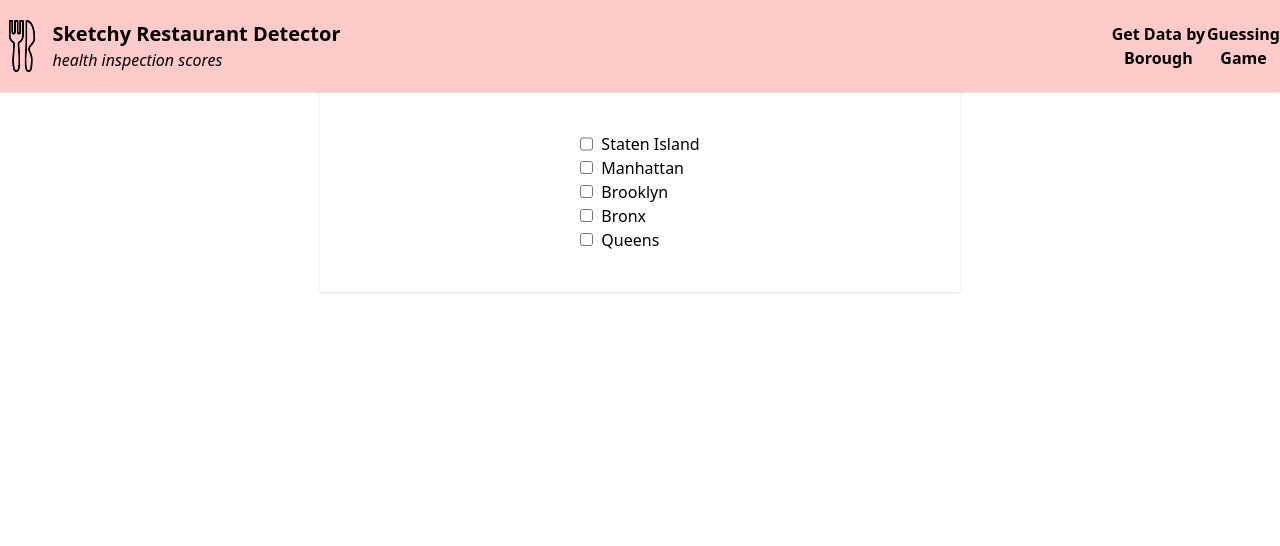
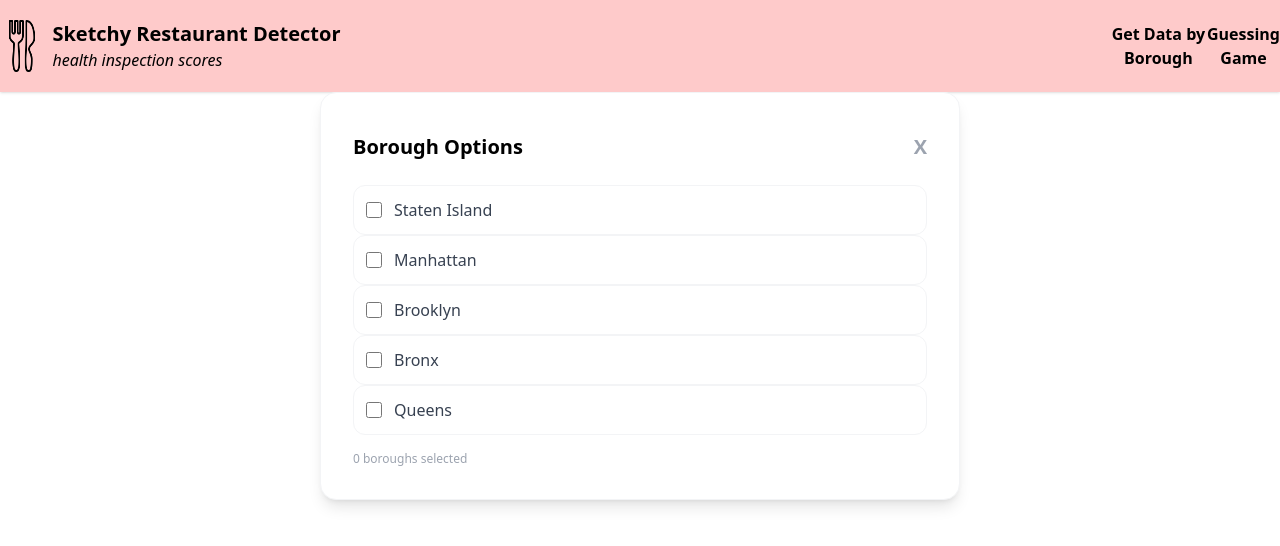
Before and after one commit to staten-island-tech/vue-open-data-Crystal-Lin1, a Vue app in the folder app/: page / in a window 1280 px wide. Both pictures are taken after a click on the button "Get Data by Borough". Shown: the top 546 px of the page. Built offline with nearby package versions, Linux system fonts and the light colour scheme; no server answers.

Commit message:
feat: boro data form emits. props, css

```diff
--- a/app/src/components/BoroughData.vue
+++ b/app/src/components/BoroughData.vue
@@ -1,39 +1,32 @@
 <template>
-    <div class="shadow w-[50%] p-10 m-auto flex justify-center">
-        <form @submit.prevent="" >
+    <div class="bg-white shadow-lg w-[50%] p-8 m-auto rounded-2xl border border-gray-100">
 
-            <div class="flex">
-                <input class='mr-2'id='statenIsland' name='boro' value='statenIsland' type="checkbox">
-                <label for="statenIsland">Staten Island</label>
+        <form @submit.prevent="" class="w-full" >
+            <div class="flex justify-between items-center mb-4">
+                <h1 class="text-xl my-2 font-bold">Borough Options</h1>
+                <button @click="$emit('close')" class="text-gray-400 hover:text-gray-700 text-xl font-bold transition-colors">X</button>
             </div>
-            <div class="">
-                <input class='mr-2' id='manhattan' name='boro' value='manhattan' type="checkbox">
-                <label for="manhattan">Manhattan</label>
-            </div>
-            <div class="">
-                <input class='mr-2' id='brooklyn' name='boro' value='brooklyn' type="checkbox">
-                <label for="brooklyn">Brooklyn</label>
-            </div>
-            <div class="">
-                <input class='mr-2' id='bronx' name='boro' value='bronx' type="checkbox">
-                <label for="bronx">Bronx</label>
-            </div>
-            <div class="">
-                <input class='mr-2'id='queens' name='boro' value='queens' type="checkbox">
-                <label for="queens">Queens</label>
-            </div>
+
+            <label v-for="boro in boroOptions" :key="boro"
+                class="flex items-center gap-3 p-3 rounded-xl border border-gray-100 hover:border-emerald-200 hover:bg-emerald-50 cursor-pointer transition-all">
+                <input v-model="selectedBoros" type="checkbox" :value="boro" class="w-4 h-4 accent-emerald-500" />
+                <span class="text-gray-700 font-medium">{{ boro }}</span>
+            </label>
+            <p class="text-xs text-gray-400 mt-4">{{ selectedBoros.length }} borough{{ selectedBoros.length !== 1 ? 's' : '' }} selected</p>
         </form>
 
     </div>
 </template>
 
 <script setup lang="ts">
-import { computed } from 'vue'
-defineEmits(['boros'])
+import {ref, watch } from 'vue'
+const emits = defineEmits(['boros', 'close'])
+const boroOptions = ['Staten Island', 'Manhattan', 'Brooklyn', 'Bronx', 'Queens']
+const selectedBoros = ref<string[]>([])
+watch(selectedBoros, (newValue) => {
+  emits('boros', newValue)
+})
 
-const userBoros = computed(() => {
-
-})
 </script>
 
 <style scoped>
--- a/app/src/views/HomePage.vue
+++ b/app/src/views/HomePage.vue
@@ -10,7 +10,7 @@
         <button @click='showBoroData = true' class="font-bold">Get Data by Borough</button>
         <button class="font-bold">Guessing Game</button>
     </header>
-    <BoroughData v-if="showBoroData" ></BoroughData>
+    <BoroughData v-if="showBoroData" @close="showBoroData = false"></BoroughData>
     <GradeCharts :boros='boros' :inspections="filteredData" v-if="showGradeCharts"/>
 </template>
 
```
